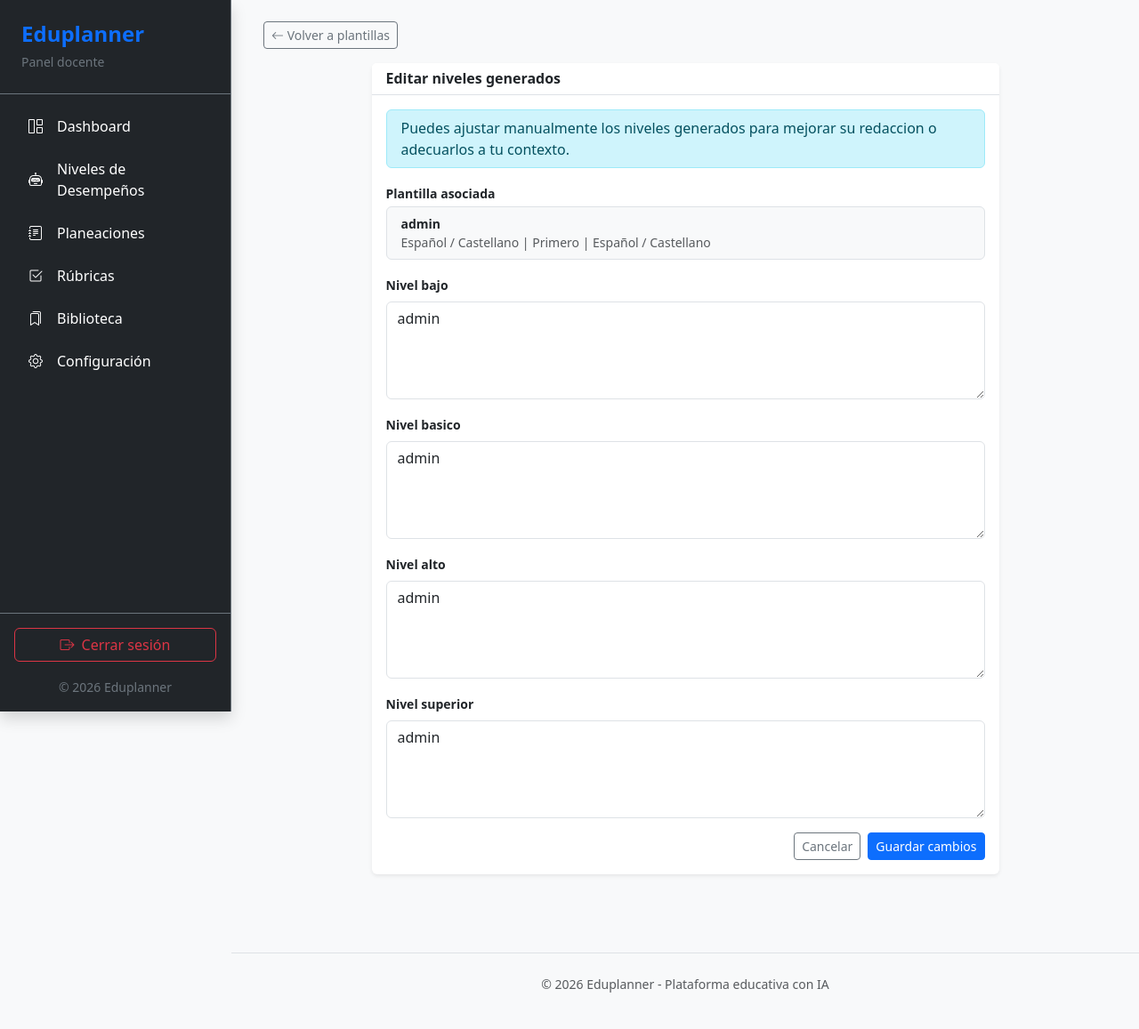
After one commit to juangzj/eduplanner1.0, a Django app: page /levels/generated-levels/00000000-0000-0000-0000-000000000001/edit/ in a window 1280 px wide. The commit adds this page. Shown: the whole page at 89% size. Run offline with Django 5.2, Linux system fonts and the light colour scheme; a user stored in the database is signed in; tables that the repository leaves empty hold one stand-in row (values such as "Sample post").

Commit message:
feat: Implement generated levels update functionality with form and view integration

```diff
--- a/apps/levels/forms/__init__.py
+++ b/apps/levels/forms/__init__.py
@@ -1,3 +1,4 @@
 from .performance_level_template_form import PerformanceLevelTemplateCreateForm
 from .generated_levels_form import GeneratedLevelsCreateForm
+from .generated_levels_form import GeneratedLevelsUpdateForm
 from .filter_performance_level_form import PerformanceLevelFilterForm
--- a/apps/levels/forms/generated_levels_form.py
+++ b/apps/levels/forms/generated_levels_form.py
@@ -53,3 +53,38 @@ class GeneratedLevelsCreateForm(forms.ModelForm):
         if GeneratedLevels.objects.filter(performance_template=template).exists():
             raise forms.ValidationError("Esta plantilla ya tiene niveles generados.")
         return template
+
+
+class GeneratedLevelsUpdateForm(forms.ModelForm):
+
+    class Meta:
+        model = GeneratedLevels
+        fields = ["low_level", "basic_level", "high_level", "superior_level"]
+        help_texts = {
+            "low_level": "Edite la descripción del nivel bajo.",
+            "basic_level": "Edite la descripción del nivel básico.",
+            "high_level": "Edite la descripción del nivel alto.",
+            "superior_level": "Edite la descripción del nivel superior.",
+        }
+        widgets = {
+            "low_level": forms.Textarea(attrs={
+                "class": "form-control",
+                "rows": 4,
+                "placeholder": "Nivel bajo",
+            }),
+            "basic_level": forms.Textarea(attrs={
+                "class": "form-control",
+                "rows": 4,
+                "placeholder": "Nivel básico",
+            }),
+            "high_level": forms.Textarea(attrs={
+                "class": "form-control",
+                "rows": 4,
+                "placeholder": "Nivel alto",
+            }),
+            "superior_level": forms.Textarea(attrs={
+                "class": "form-control",
+                "rows": 4,
+                "placeholder": "Nivel superior",
+            }),
+        }
--- /dev/null
+++ b/apps/levels/templates/levels/generated_levels_edit_form.html
@@ -0,0 +1,62 @@
+<div class="card shadow-sm border-0">
+    <div class="card-header bg-white border-bottom py-2">
+        <h6 class="mb-0 fw-semibold">Editar niveles generados</h6>
+    </div>
+
+    <div class="card-body pt-3">
+        <div class="alert alert-info py-2" role="alert">
+            Puedes ajustar manualmente los niveles generados para mejorar su redaccion o adecuarlos a tu contexto.
+        </div>
+
+        <div class="mb-3">
+            <label class="form-label small fw-semibold mb-1">Plantilla asociada</label>
+            <div class="border rounded px-3 py-2 bg-light">
+                <div class="small fw-semibold">{{ object.performance_template.level_title|default:"Sin titulo" }}</div>
+                <div class="small text-muted">
+                    {{ object.performance_template.area }} | {{ object.performance_template.get_grade_display }} | {{ object.performance_template.subject }}
+                </div>
+            </div>
+        </div>
+
+        <form method="post">
+            {% csrf_token %}
+
+            {% if form.non_field_errors %}
+                <div class="alert alert-danger py-2">
+                    {{ form.non_field_errors }}
+                </div>
+            {% endif %}
+
+            <div class="mb-3">
+                <label class="form-label small fw-semibold">Nivel bajo</label>
+                {{ form.low_level }}
+                {{ form.low_level.errors }}
+            </div>
+
+            <div class="mb-3">
+                <label class="form-label small fw-semibold">Nivel basico</label>
+                {{ form.basic_level }}
+                {{ form.basic_level.errors }}
+            </div>
+
+            <div class="mb-3">
+                <label class="form-label small fw-semibold">Nivel alto</label>
+                {{ form.high_level }}
+                {{ form.high_level.errors }}
+            </div>
+
+            <div class="mb-3">
+                <label class="form-label small fw-semibold">Nivel superior</label>
+                {{ form.superior_level }}
+                {{ form.superior_level.errors }}
+            </div>
+
+            <div class="d-flex justify-content-end gap-2">
+                <a href="{% url 'levels:levels' %}" class="btn btn-sm btn-outline-secondary">Cancelar</a>
+                <button type="submit" class="btn btn-sm btn-primary">
+                    Guardar cambios
+                </button>
+            </div>
+        </form>
+    </div>
+</div>
--- /dev/null
+++ b/apps/levels/templates/levels/generated_levels_edit_page.html
@@ -0,0 +1,22 @@
+{% extends 'base/base_left_sidebar.html' %}
+{% load static %}
+
+{% block title %}Editar niveles de desempeño{% endblock %}
+
+{% block sidebar_content %}
+<div class="container-fluid">
+    <div class="row mb-3">
+        <div class="col-12">
+            <a href="{% url 'levels:levels' %}" class="btn btn-sm btn-outline-secondary">
+                <i class="bi bi-arrow-left"></i> Volver a plantillas
+            </a>
+        </div>
+    </div>
+
+    <div class="row justify-content-center">
+        <div class="col-lg-9">
+            {% include "levels/generated_levels_edit_form.html" %}
+        </div>
+    </div>
+</div>
+{% endblock %}
--- a/apps/levels/views/generated_levels_views.py
+++ b/apps/levels/views/generated_levels_views.py
@@ -2,10 +2,14 @@ from django.contrib import messages
 from django.contrib.auth.mixins import LoginRequiredMixin
 from django.http import HttpResponseRedirect
 from django.urls import reverse_lazy
-from django.views.generic import CreateView
+from django.views.generic import CreateView, UpdateView
 
-from ..forms import GeneratedLevelsCreateForm
-from ..services.generated_levels_services import GeneratedLevelsCreateService
+from ..forms import GeneratedLevelsCreateForm, GeneratedLevelsUpdateForm
+from ..models import GeneratedLevels
+from ..services.generated_levels_services import (
+    GeneratedLevelsCreateService,
+    GeneratedLevelsUpdateService,
+)
 
 
 class GeneratedLevelsCreateView(LoginRequiredMixin, CreateView):
@@ -43,3 +47,37 @@ class GeneratedLevelsCreateView(LoginRequiredMixin, CreateView):
     def form_invalid(self, form):
         messages.error(self.request, "Revise los datos del formulario e intente de nuevo.")
         return super().form_invalid(form)
+
+
+class GeneratedLevelsUpdateView(LoginRequiredMixin, UpdateView):
+    model = GeneratedLevels
+    form_class = GeneratedLevelsUpdateForm
+    template_name = "levels/generated_levels_edit_page.html"
+    success_url = reverse_lazy("levels:levels")
+    login_url = "/users/login/"
+
+    def get_queryset(self):
+        return GeneratedLevels.objects.filter(
+            performance_template__user=self.request.user,
+            performance_template__deleted_at__isnull=True,
+            deleted_at__isnull=True,
+        ).select_related("performance_template")
+
+    def form_valid(self, form):
+        try:
+            self.object = GeneratedLevelsUpdateService.update_generated_levels_service(
+                form=form,
+                generated_levels=self.get_object(),
+                user=self.request.user,
+            )
+        except Exception as exc:
+            form.add_error(None, f"No fue posible actualizar los niveles: {exc}")
+            messages.error(self.request, "Ocurrió un error al editar los niveles.")
+            return self.form_invalid(form)
+
+        messages.success(self.request, "Los niveles fueron actualizados correctamente.")
+        return HttpResponseRedirect(self.get_success_url())
+
+    def form_invalid(self, form):
+        messages.error(self.request, "Revise los datos del formulario e intente de nuevo.")
+        return super().form_invalid(form)
--- a/templates/pages/levels.html
+++ b/templates/pages/levels.html
@@ -111,6 +111,10 @@
                                                class="btn btn-sm btn-outline-primary">
                                                <i class="bi bi-eye"></i> Ver niveles
                                             </a>
+                                                          <a href="{% url 'levels:generated-levels-edit' performance.generated_levels.id %}"
+                                                              class="btn btn-sm btn-outline-secondary">
+                                                              <i class="bi bi-pencil-square"></i> Editar niveles
+                                                          </a>
                                         {% else %}
                                             <a href="{% url 'levels:generated-levels-create' %}?template={{ performance.id }}"
                                                class="btn btn-sm btn-success shadow-sm">
```
Also changed, not shown: apps/levels/services/generated_levels_services.py (+24 -0 lines), apps/levels/urls/generated_levels_urls.py (+6 -1 lines).
